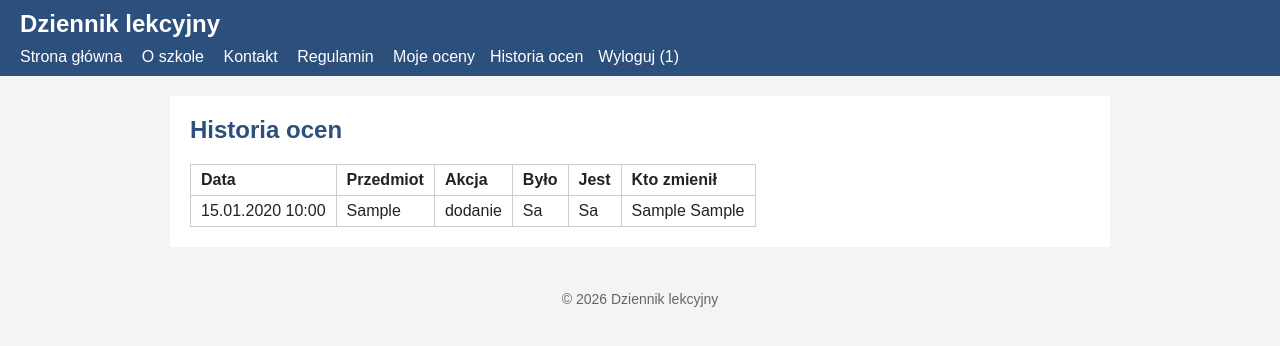
After one commit to GustawKalek/programowanie-php, a PHP site: page /historia.php in a window 1280 px wide. The commit adds this page. Shown: the top 346 px of the page. Run offline with PHP 8.4, Linux system fonts and the light colour scheme; the visitor is signed in with stand-in values (Sample User, id 1); tables that the repository leaves empty hold one stand-in row (values such as "Sample post").

Commit message:
historia

```diff
--- /dev/null
+++ b/projekt/app/historia.php
@@ -0,0 +1,71 @@
+<?php
+require_once "includes/auth.php";
+require_once "includes/db.php";
+
+if (!czy_zalogowany() || ($_SESSION["rola"] != "uczen" && $_SESSION["rola"] != "nauczyciel")) {
+	header("Location: logowanie.php");
+	exit;
+}
+
+$id = $_SESSION["user_id"];
+$nauczyciel = $_SESSION["rola"] == "nauczyciel";
+$przedmiot_id = (int)($_GET["przedmiot"] ?? 0);
+
+$sql = "SELECT h.data, h.akcja, h.stara_wartosc, h.nowa_wartosc, p.nazwa, u.imie, u.nazwisko, z.imie AS z_imie, z.nazwisko AS z_nazwisko
+	FROM oceny_historia h
+	JOIN przedmioty p ON p.id = h.przedmiot_id
+	JOIN uzytkownicy u ON u.id = h.uczen_id
+	LEFT JOIN uzytkownicy z ON z.id = h.zmienil_id";
+
+if (!$nauczyciel) {
+	$stmt = $db->prepare($sql . " WHERE h.uczen_id = ? ORDER BY h.data DESC, h.id DESC");
+	$stmt->bind_param("i", $id);
+} elseif ($przedmiot_id > 0) {
+	$stmt = $db->prepare($sql . " WHERE p.nauczyciel_id = ? AND p.id = ? ORDER BY h.data DESC, h.id DESC");
+	$stmt->bind_param("ii", $id, $przedmiot_id);
+} else {
+	$stmt = $db->prepare($sql . " WHERE p.nauczyciel_id = ? ORDER BY h.data DESC, h.id DESC");
+	$stmt->bind_param("i", $id);
+}
+$stmt->execute();
+$historia = $stmt->get_result();
+$stmt->close();
+
+$akcje = ["dodanie" => "dodanie", "zmiana" => "zmiana", "usuniecie" => "usunięcie"];
+
+$tytul = "Historia ocen";
+include "includes/naglowek.php";
+?>
+		<h2>Historia ocen</h2>
+
+		<?php if ($historia->num_rows == 0) { ?>
+		<p>Brak zmian w ocenach.</p>
+		<?php } else { ?>
+		<table>
+			<tr>
+				<th>Data</th>
+				<th>Przedmiot</th>
+				<?php if ($nauczyciel) { ?>
+				<th>Uczeń</th>
+				<?php } ?>
+				<th>Akcja</th>
+				<th>Było</th>
+				<th>Jest</th>
+				<th>Kto zmienił</th>
+			</tr>
+			<?php while ($h = $historia->fetch_assoc()) { ?>
+			<tr>
+				<td><?php echo date("d.m.Y H:i", strtotime($h["data"])); ?></td>
+				<td><?php echo htmlspecialchars($h["nazwa"]); ?></td>
+				<?php if ($nauczyciel) { ?>
+				<td><?php echo htmlspecialchars($h["nazwisko"] . " " . $h["imie"]); ?></td>
+				<?php } ?>
+				<td><?php echo $akcje[$h["akcja"]]; ?></td>
+				<td><?php echo htmlspecialchars($h["stara_wartosc"] ?? "-"); ?></td>
+				<td><?php echo htmlspecialchars($h["nowa_wartosc"] ?? "-"); ?></td>
+				<td><?php echo htmlspecialchars($h["z_imie"] . " " . $h["z_nazwisko"]); ?></td>
+			</tr>
+			<?php } ?>
+		</table>
+		<?php } ?>
+<?php include "includes/stopka.php"; ?>
--- a/projekt/app/includes/naglowek.php
+++ b/projekt/app/includes/naglowek.php
@@ -26,9 +26,11 @@ require_once __DIR__ . "/auth.php";
 				}
 				if ($_SESSION["rola"] == "nauczyciel") {
 					echo "<a href=\"panel_nauczyciela.php\">Panel nauczyciela</a>";
+					echo "<a href=\"historia.php\">Historia ocen</a>";
 				}
 				if ($_SESSION["rola"] == "uczen") {
 					echo "<a href=\"moje_oceny.php\">Moje oceny</a>";
+					echo "<a href=\"historia.php\">Historia ocen</a>";
 				}
 				echo "<a href=\"wyloguj.php\">Wyloguj (" . htmlspecialchars($_SESSION["imie"]) . ")</a>";
 			} else {
--- a/projekt/app/oceny.php
+++ b/projekt/app/oceny.php
@@ -76,7 +76,10 @@ $tytul = "Oceny - " . $przedmiot["nazwa"];
 include "includes/naglowek.php";
 ?>
 		<h2><?php echo htmlspecialchars($przedmiot["nazwa"]); ?></h2>
-		<p><a href="panel_nauczyciela.php">Wróć do moich przedmiotów</a></p>
+		<p>
+			<a href="panel_nauczyciela.php">Wróć do moich przedmiotów</a> |
+			<a href="historia.php?przedmiot=<?php echo $przedmiot_id; ?>">Historia zmian tego przedmiotu</a>
+		</p>
 
 		<?php
 		if ($blad != "") {
```
